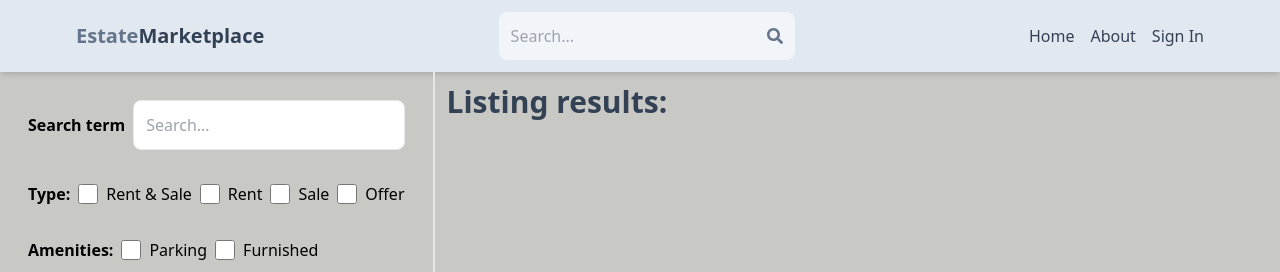
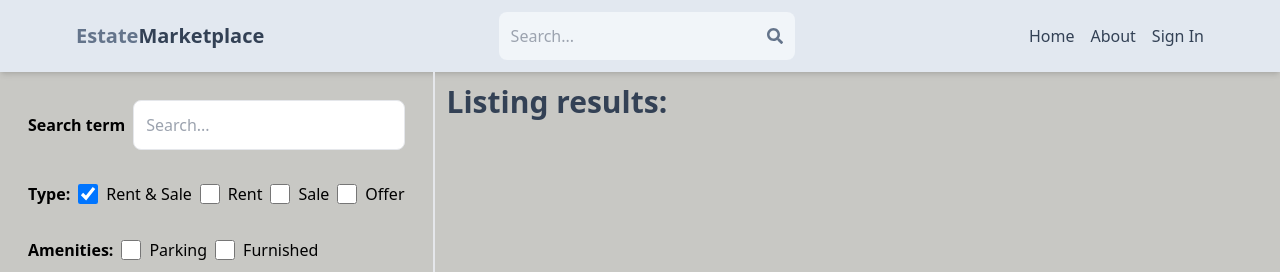
Before and after one commit to rajusarkar23/fullstack-realestate-marketplace, a React (Vite) app in the folder client/: page /search in a window 1280 px wide. Shown: the top 272 px of the page. Built offline with nearby package versions, Linux system fonts and the light colour scheme; no server answers.

Commit message:
add onChange events

```diff
--- a/client/src/pages/Search.jsx
+++ b/client/src/pages/Search.jsx
@@ -1,6 +1,18 @@
-import React from "react";
+import { useState } from "react";
 
 function Search() {
+  const [sideBarData, setSideBarData] = useState({
+    searchTerm: "",
+    type: "all",
+    parking: false,
+    furnished: false,
+    offer: false,
+    sort: "created_at",
+    order: "desc",
+  });
+
+  const handleChange = (e) => {};
+
   return (
     <div className="flex flex-col md:flex-row">
       <div className="p-7 border-b-2 md:border-r-2 md:min-h-screen">
@@ -14,45 +26,88 @@ function Search() {
               id="searchTerm"
               placeholder="Search..."
               className="border rounded-lg p-3 w-full"
+              value={sideBarData.searchTerm}
+              onChange={handleChange}
             />
           </div>
           <div className="flex gap-2 flex-wrap items-center">
             <label className="font-semibold">Type:</label>
             <div className="flex gap-2">
-              <input type="checkbox" id="all" className="w-5" />
+              <input
+                type="checkbox"
+                id="all"
+                className="w-5"
+                onChange={handleChange}
+                checked={sideBarData.type === "all"}
+              />
               <span>Rent & Sale</span>
             </div>
             <div className="flex gap-2">
-              <input type="checkbox" id="rent" className="w-5" />
+              <input
+                type="checkbox"
+                id="rent"
+                className="w-5"
+                onChange={handleChange}
+                checked={sideBarData.type === "rent"}
+              />
               <span>Rent</span>
             </div>
             <div className="flex gap-2">
-              <input type="checkbox" id="sale" className="w-5" />
+              <input
+                type="checkbox"
+                id="sale"
+                className="w-5"
+                onChange={handleChange}
+                checked={sideBarData.type === "sale"}
+              />
               <span>Sale</span>
             </div>
             <div className="flex gap-2">
-              <input type="checkbox" id="offer" className="w-5" />
+              <input
+                type="checkbox"
+                id="offer"
+                className="w-5"
+                onChange={handleChange}
+                checked={sideBarData.offer}
+              />
               <span>Offer</span>
             </div>
           </div>
           <div className="flex gap-2 flex-wrap items-center">
             <label className="font-semibold">Amenities:</label>
             <div className="flex gap-2">
-              <input type="checkbox" id="parking" className="w-5" />
+              <input
+                type="checkbox"
+                id="parking"
+                className="w-5"
+                onChange={handleChange}
+                checked={sideBarData.parking}
+              />
               <span>Parking</span>
             </div>
             <div className="flex gap-2">
-              <input type="checkbox" id="furnished" className="w-5" />
+              <input
+                type="checkbox"
+                id="furnished"
+                className="w-5"
+                onChange={handleChange}
+                checked={sideBarData.furnished}
+              />
               <span>Furnished</span>
             </div>
           </div>
           <div className="flex items-center gap-2">
             <label className="font-semibold">Sort: </label>
-            <select id="sort_order" className="border rounded-lg p-3">
-              <option value="">Price high to low</option>
-              <option value="">Price low to high</option>
-              <option value="">Latest</option>
-              <option value="">Oldest</option>
+            <select
+              onChange={handleChange}
+              defaultValue={"created_at_desc"}
+              id="sort_order"
+              className="border rounded-lg p-3"
+            >
+              <option value="regularPrice_desc">Price high to low</option>
+              <option value="regularPrice_asc">Price low to high</option>
+              <option value="createdAt_desc">Latest</option>
+              <option value="createdAt_asc">Oldest</option>
             </select>
           </div>
 
```
